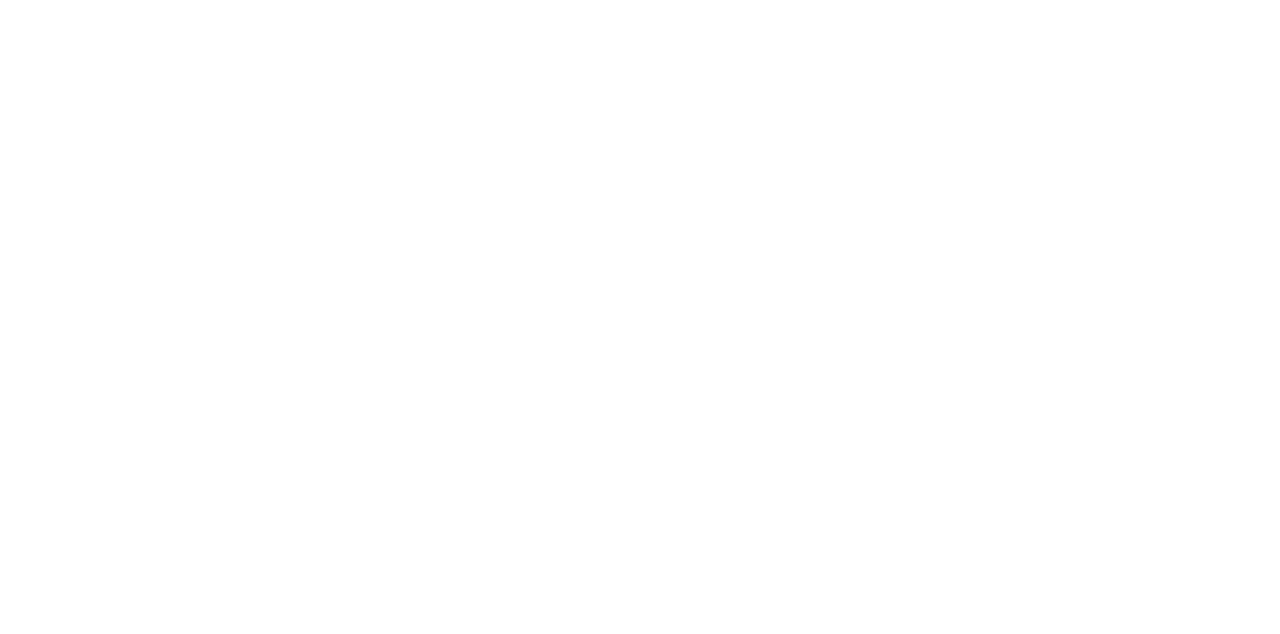
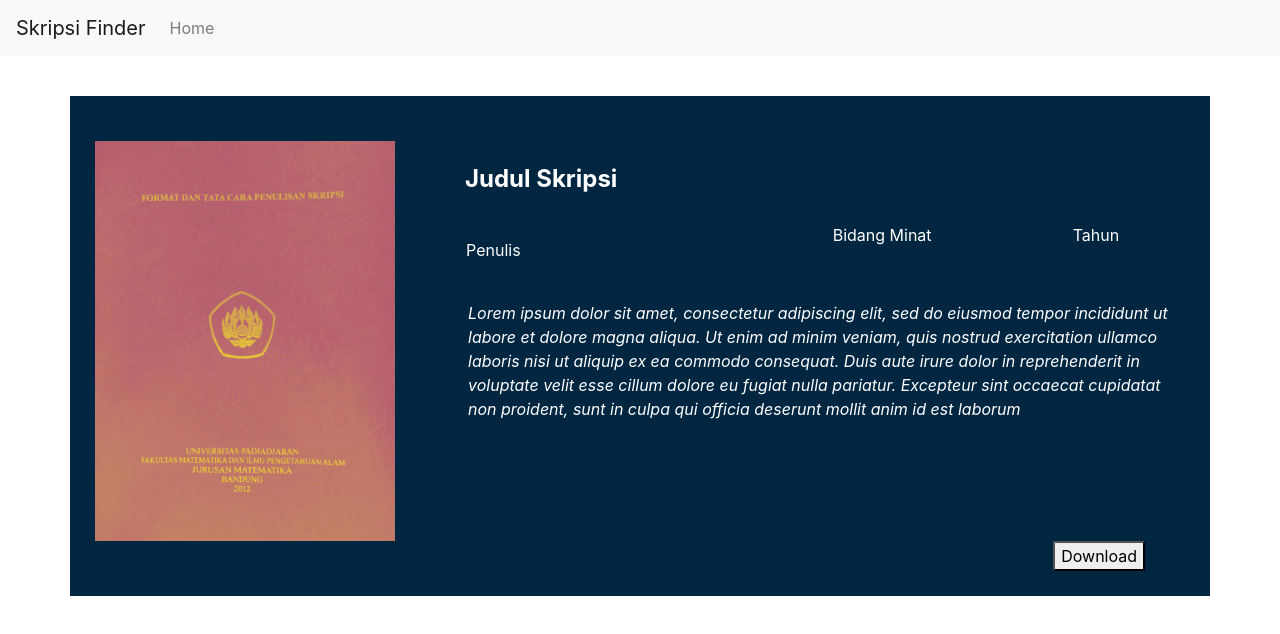
Before and after one commit to fardil/SkripsiFinder, a React (Create React App) app: page /Skripsi in a window 1280 px wide. Shown: the top 634 px of the page. Built offline with nearby package versions, Linux system fonts and the light colour scheme.

Commit message:
clearing warning

```diff
--- a/src/App.js
+++ b/src/App.js
@@ -1,10 +1,8 @@
-import React, {useState} from 'react';
-import axios from 'axios';
-import qs from 'qs';
+import React, {} from 'react';
 import './Assets/style.css';
 
 import 'bootstrap/dist/css/bootstrap.min.css';
-import { MDBCol, MDBFormInline, MDBIcon } from "mdbreact";
+
 
 import { BrowserRouter as Router, Route } from "react-router-dom";
 
@@ -18,8 +16,8 @@
     <div className="App">
       <Router>
         <Route exact path="/" component={Homepage}></Route>
-        {/* <Route exact path="/Login" component={Login}></Route>
-        <Route exact path="/Skripsi" component={Skripsi}></Route> */}
+        <Route exact path="/Login" component={Login}></Route>
+        <Route exact path="/Skripsi" component={Skripsi}></Route>
       </Router>
     </div>
   );
--- a/src/Pages/homepage.js
+++ b/src/Pages/homepage.js
@@ -1,5 +1,5 @@
 import React, { useState } from 'react';
-import { Link } from "react-router-dom";
+import {} from "react-router-dom";
 import axios from 'axios';
 import qs from 'qs';
 
--- a/src/Pages/login.js
+++ b/src/Pages/login.js
@@ -1,61 +1,57 @@
-// import React, { useState } from 'react';
-// import Fade from "react-reveal/Fade";
-// import axios from 'axios';
-// import qs from 'qs';
-// import { MDBCol, MDBFormInline, MDBIcon, MDBRow } from "mdbreact";
+import React, {} from 'react';
+import { MDBCol, MDBFormInline,  MDBRow } from "mdbreact";
 
-// import 'bootstrap/dist/css/bootstrap.css';
-// import Homepage from './homepage';
-// // import Dropdown from 'react-dropdown';
-// // import 'react-dropdown/style.css';
-// // import DropdownButton from 'react-dropdown-button'
+import 'bootstrap/dist/css/bootstrap.css';
+// import Dropdown from 'react-dropdown';
+// import 'react-dropdown/style.css';
+// import DropdownButton from 'react-dropdown-button'
 
-// export default function Login(){
-// return (
-//     <body>
-//       {/* Navbar */}
-//       <nav className="navbar navbar-expand-lg navbar-light bg-light">
-//         <a className="navbar-brand" href="/">Skripsi Finder</a>
-//         <button className="navbar-toggler" type="button" data-toggle="collapse" data-target="#navbarSupportedContent" aria-controls="navbarSupportedContent" aria-expanded="false" aria-label="Toggle navigation">
-//             <span className="navbar-toggler-icon"></span>
-//         </button>
+export default function Login(){
+return (
+    <body>
+      {/* Navbar */}
+      <nav className="navbar navbar-expand-lg navbar-light bg-light">
+        <a className="navbar-brand" href="/">Skripsi Finder</a>
+        <button className="navbar-toggler" type="button" data-toggle="collapse" data-target="#navbarSupportedContent" aria-controls="navbarSupportedContent" aria-expanded="false" aria-label="Toggle navigation">
+            <span className="navbar-toggler-icon"></span>
+        </button>
 
-//         <div className="collapse navbar-collapse" id="navbarSupportedContent">
-//             <ul className="navbar-nav mr-auto">
-//                 <li className="nav-item ">
-//                     <a className="nav-link" href="/">Home</a>
-//                 </li>
-//                 <li className="nav-item active">
-//                     <a className="nav-link" href="login">Login</a>
-//                 </li>
-//             </ul>
-//         </div>
-//       </nav>
+        <div className="collapse navbar-collapse" id="navbarSupportedContent">
+            <ul className="navbar-nav mr-auto">
+                <li className="nav-item ">
+                    <a className="nav-link" href="/">Home</a>
+                </li>
+                <li className="nav-item active">
+                    <a className="nav-link" href="login">Login</a>
+                </li>
+            </ul>
+        </div>
+      </nav>
 
-//     {/* container */}
-//         <div className="container" id="login">
-//             <MDBRow>
-//                 <MDBCol md="4">
-//                     <h1 className="welcome">
-//                         WELCOME
-//                     </h1>
-//                 </MDBCol>
-//                 <MDBCol md="4">
-//                     <img src='/skripsi1.png'></img>
-//                 </MDBCol>
-//                 <MDBCol md="4">
-//                     <MDBFormInline className="form-group">
-//                       <label for="exampleInputUsername1" className="form-word">Username</label>
-//                       <input type="username" className="form-control" id="exampleInputUsername1"></input>
-//                     </MDBFormInline>
-//                     <MDBFormInline className="form-group">
-//                       <label for="exampleInputPassword1" className="form-word">Password</label>
-//                       <input type="password" className="form-control" id="exampleInputPassword1"></input>
-//                     </MDBFormInline>
-//                     <button type="login" className="btn-login">Login</button>
-//                 </MDBCol>
-//             </MDBRow>
-//         </div>
-//     </body>
-//     )
-// }
+    {/* container */}
+        <div className="container" id="login">
+            <MDBRow>
+                <MDBCol md="4">
+                    <h1 className="welcome">
+                        WELCOME
+                    </h1>
+                </MDBCol>
+                <MDBCol md="4">
+                    <img src='/skripsi1.png' alt="imglogoskripsi"></img>
+                </MDBCol>
+                <MDBCol md="4">
+                    <MDBFormInline className="form-group">
+                      <label for="exampleInputUsername1" className="form-word">Username</label>
+                      <input type="username" className="form-control" id="exampleInputUsername1"></input>
+                    </MDBFormInline>
+                    <MDBFormInline className="form-group">
+                      <label for="exampleInputPassword1" className="form-word">Password</label>
+                      <input type="password" className="form-control" id="exampleInputPassword1"></input>
+                    </MDBFormInline>
+                    <button type="login" className="btn-login">Login</button>
+                </MDBCol>
+            </MDBRow>
+        </div>
+    </body>
+    )
+}
--- a/src/Pages/skripsi.js
+++ b/src/Pages/skripsi.js
@@ -1,72 +1,65 @@
-// import React, { useState } from 'react';
-// import Fade from "react-reveal/Fade";
-// import axios from 'axios';
-// import qs from 'qs';
-// import { MDBCol, MDBFormInline, MDBIcon, MDBRow } from "mdbreact";
-// import 'bootstrap/dist/css/bootstrap.css';
+import React, {} from 'react';
+import { MDBCol,  MDBRow } from "mdbreact";
+import 'bootstrap/dist/css/bootstrap.css';
 
-// export default function Skripsi(){
-// return (
-//     <body>
-//       {/* Navbar */}
-//       <nav className="navbar navbar-expand-lg navbar-light bg-light">
-//         <a className="navbar-brand" href="homepage">Skripsi Finder</a>
-//         {/* <button className="navbar-toggler" type="button" data-toggle="collapse" data-target="#navbarSupportedContent" aria-controls="navbarSupportedContent" aria-expanded="false" aria-label="Toggle navigation">
-//             <span className="navbar-toggler-icon"></span>
-//         </button> */}
+export default function Skripsi(){
+return (
+    <body>
+      {/* Navbar */}
+      <nav className="navbar navbar-expand-lg navbar-light bg-light">
+        <a className="navbar-brand" href="homepage">Skripsi Finder</a>
+        <div className="collapse navbar-collapse" id="navbarSupportedContent">
+            <ul className="navbar-nav mr-auto">
+                <li className="nav-item">
+                    <a className="nav-link" href="/">Home</a>
+                </li>
+                {/* <li className="nav-item">
+                    <a className="nav-link" href="login">Login</a>
+                </li> */}
+            </ul>
+        </div>
+      </nav>
 
-//         <div className="collapse navbar-collapse" id="navbarSupportedContent">
-//             <ul className="navbar-nav mr-auto">
-//                 <li className="nav-item">
-//                     <a className="nav-link" href="/">Home</a>
-//                 </li>
-//                 {/* <li className="nav-item">
-//                     <a className="nav-link" href="login">Login</a>
-//                 </li> */}
-//             </ul>
-//         </div>
-//       </nav>
-
-//       {/* container */}
-//       <div className="container" id="skripsi">
-//             <MDBRow>
-//                 <MDBCol md="4">
-//                    <img className="imgSkripsi" src='./formatskripsi.jpg'></img>
-//                 </MDBCol>
-//                 <MDBCol md="8" id="title">
-//                    <MDBRow>
-//                        <p id="judul">
-//                            Judul Skripsi
-//                        </p>
-//                    </MDBRow>
-//                    <MDBRow>
-//                    <MDBCol md="5">
-//                        <p id = "penulis">
-//                            Penulis
-//                         </p>
-//                     </MDBCol>
-//                    <MDBCol md="3">
-//                        <p id ="bidangminat">
-//                             Bidang Minat
-//                         </p>
-//                     </MDBCol>
-//                    <MDBCol md="3">
-//                        <p id="tahun">
-//                             Tahun
-//                        </p>
-//                     </MDBCol>
-//                    </MDBRow>
-//                    <article id="abstrak">
-//                    Lorem ipsum dolor sit amet, consectetur adipiscing elit, sed do eiusmod tempor incididunt ut labore et dolore magna aliqua.
-//                    Ut enim ad minim veniam, quis nostrud exercitation ullamco laboris nisi ut aliquip ex ea commodo consequat. Duis aute irure dolor in reprehenderit in
-//                    voluptate velit esse cillum dolore eu fugiat nulla pariatur. Excepteur sint occaecat cupidatat non proident, sunt in culpa qui officia deserunt mollit anim id est laborum
-//                     </article>
-//                 </MDBCol>
-//             </MDBRow>
-//             <div className="btn-holder">
-//                 <button type="button">Download</button>
-//             </div>
-//         </div>
-//     </body>
-//     )
-// }
+      {/* container */}
+      <div className="container" id="skripsi">
+            <MDBRow>
+                <MDBCol md="4">
+                   <img className="imgSkripsi" src='./formatskripsi.jpg' alt="imgskripsi"></img>
+                </MDBCol>
+                <MDBCol md="8" id="title">
+                   <MDBRow>
+                       <p id="judul">
+                           Judul Skripsi
+                       </p>
+                   </MDBRow>
+                   <MDBRow>
+                   <MDBCol md="5">
+                       <p id = "penulis">
+                           Penulis
+                        </p>
+                    </MDBCol>
+                   <MDBCol md="3">
+                       <p id ="bidangminat">
+                            Bidang Minat
+                        </p>
+                    </MDBCol>
+                   <MDBCol md="3">
+                       <p id="tahun">
+                            Tahun
+                       </p>
+                    </MDBCol>
+                   </MDBRow>
+                   <article id="abstrak">
+                   Lorem ipsum dolor sit amet, consectetur adipiscing elit, sed do eiusmod tempor incididunt ut labore et dolore magna aliqua.
+                   Ut enim ad minim veniam, quis nostrud exercitation ullamco laboris nisi ut aliquip ex ea commodo consequat. Duis aute irure dolor in reprehenderit in
+                   voluptate velit esse cillum dolore eu fugiat nulla pariatur. Excepteur sint occaecat cupidatat non proident, sunt in culpa qui officia deserunt mollit anim id est laborum
+                    </article>
+                </MDBCol>
+            </MDBRow>
+            <div className="btn-holder">
+                <button type="button">Download</button>
+            </div>
+        </div>
+    </body>
+    )
+}
```
